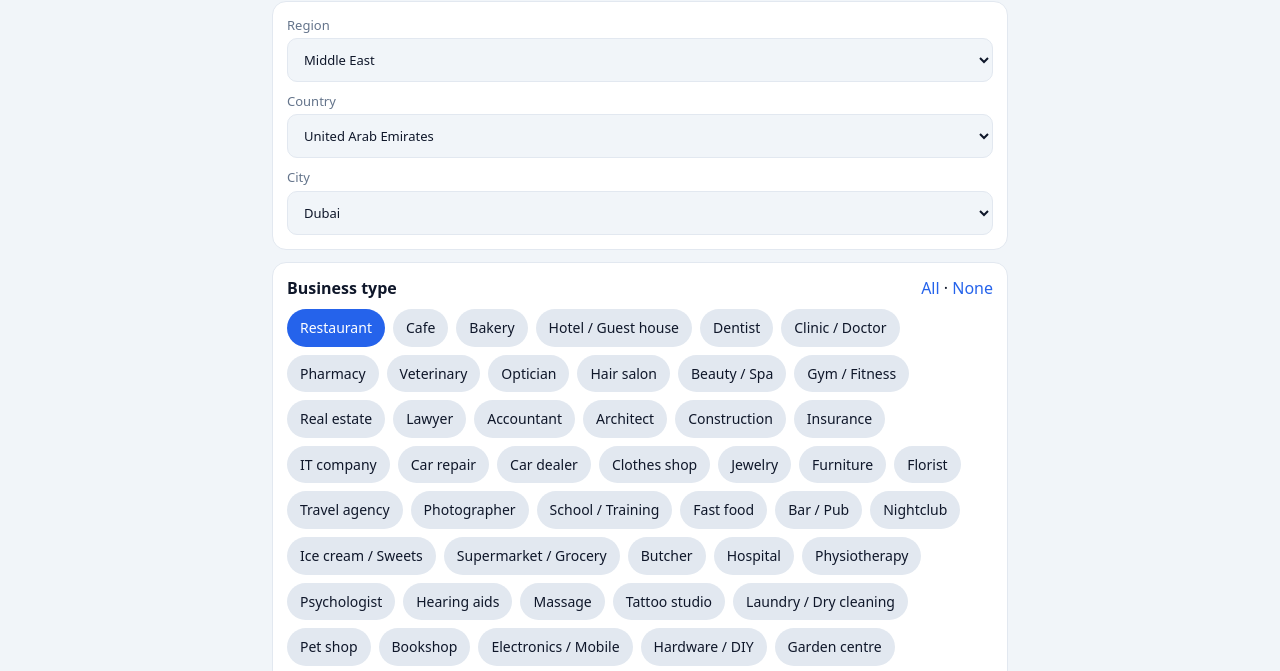
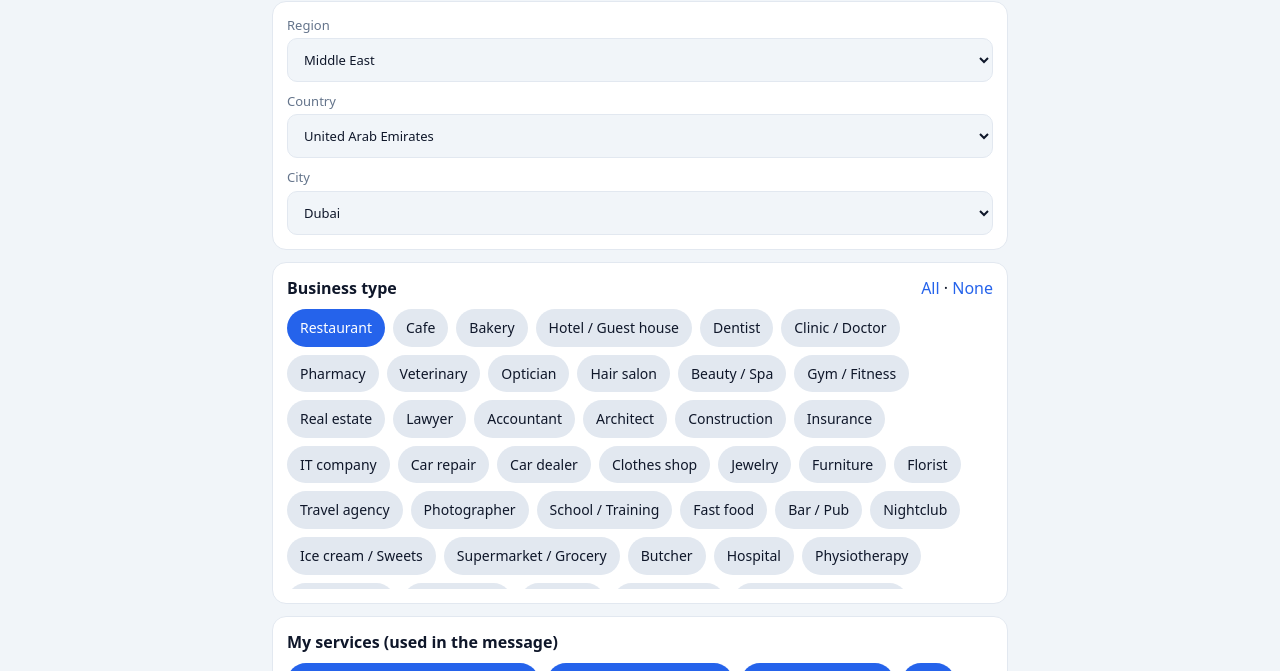
Before and after one commit to abirhoosain09/leadscout, a plain HTML site: page index.html in a window 1280 px wide. Both pictures are taken after a click on the button "Scan". Shown: the part 61-732 px from the top of the page. Drawn offline with Linux system fonts and the light colour scheme.

Commit message:
Add styling for #cats element

```diff
--- a/style.css
+++ b/style.css
@@ -57,3 +57,4 @@ nav button.active { color: var(--accent); }
 .lead.sent { opacity: .6; }
 details summary { cursor: pointer; margin-top: 10px; color: var(--accent); font-size: 14px; }
 .empty { text-align: center; color: var(--muted); padding: 30px 10px; }
+#cats { max-height: 280px; overflow-y: auto; padding-right: 4px; }
```
